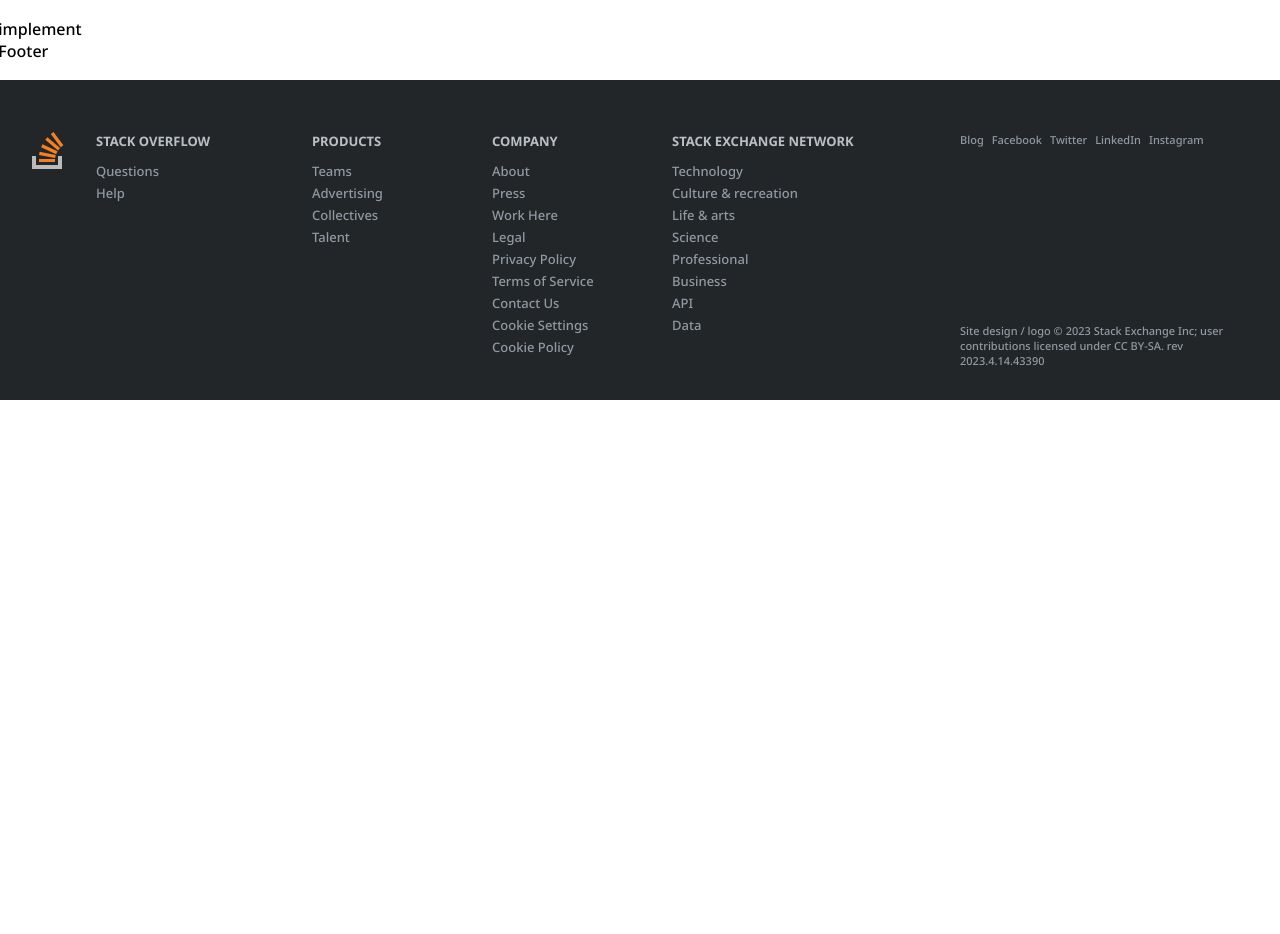
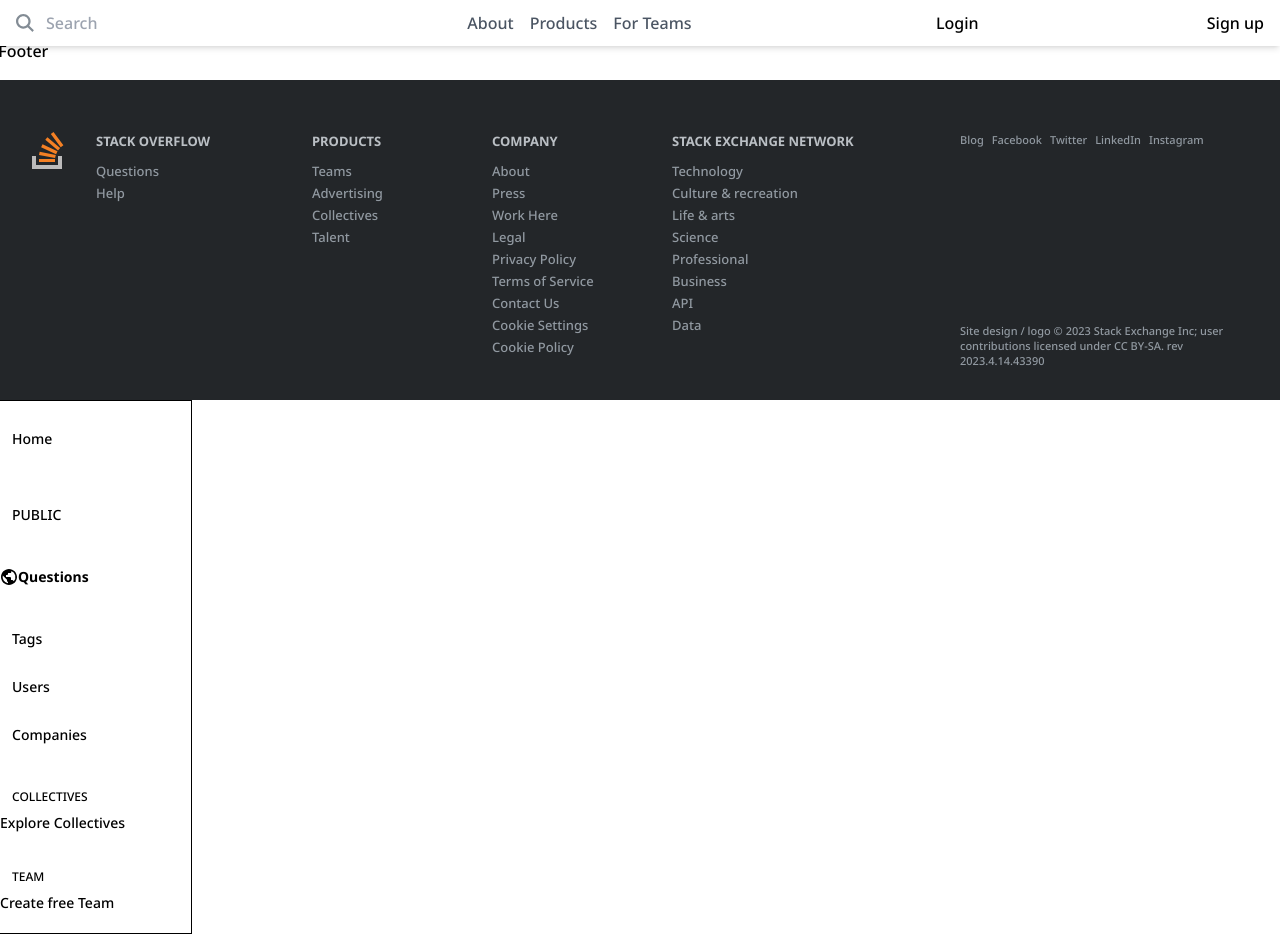
Before and after one commit to codestates-seb/seb43_pre_028, a React (Create React App) app in the folder client/: page / in a window 1280 px wide. Before the commit the page ends 800 px from the top, so only its background shows below. Built offline with nearby package versions, Linux system fonts and the light colour scheme.

Commit message:
💄 header & aside style 구현

```diff
--- a/client/src/components/App.jsx
+++ b/client/src/components/App.jsx
@@ -1,5 +1,7 @@
 import './App.css';
 import Footer from './layout/footer/Footer';
+import Header from './layout/header/Header';
+import Aside from './layout/aside/Aside';
 
 function App() {
   return (
@@ -9,6 +11,8 @@
         implement Footer
       </h1>
       <Footer />
+      <Header />
+      <Aside />
     </div>
   );
 }
--- /dev/null
+++ b/client/src/components/layout/aside/Aside.jsx
@@ -0,0 +1,39 @@
+import React from 'react';
+import { ReactComponent as StackoverFlowSVG } from '../../../assets/img/question.svg';
+
+function Aside() {
+  return (
+    <aside className="sticky w-48 sm:block hidden text-font-gray border border-r-line-gra border-l-0 border-solid">
+      <div className="flex flex-col bg-grey">
+        <span className="my-7 pl-3 text-sm text-bold cursor-pointer hover:text-black">
+          Home
+        </span>
+        <span className="my-7 pl-3 text-sm cursor-pointer">PUBLIC</span>
+        <ul>
+          <li className="flex items-center h-12 w-48 text-sm font-bold bg-main-gray text-black border-2 border-r-orange-500 cursor-pointer">
+            <StackoverFlowSVG />
+            <div className="">Questions</div>
+          </li>
+          <div className="my-7 pl-3 text-sm text-bold cursor-pointer">Tags</div>
+          <div className="my-7 pl-3 text-sm text-bold cursor-pointer">Users</div>
+          <div className="my-7 pl-3 text-sm text-bold cursor-pointer">Companies</div>
+          <li className="flex justify-between text-sm h-10 w-48 pt-3 ">
+            <div className="my-1 pl-3 text-xs">COLLECTIVES</div>
+          </li>
+          <li className="flex text-sm h-10 w-48 cursor-pointer hover:text-black">
+            <div>Explore Collectives</div>
+          </li>
+
+          <li className="flex justify-between text-sm h-10 w-48 pt-3 ">
+            <div className="my-1 pl-3 text-xs">TEAM</div>
+          </li>
+          <li className="flex text-sm h-10 w-48 cursor-pointer hover:text-black">
+            <div>Create free Team</div>
+          </li>
+        </ul>
+      </div>
+    </aside>
+  );
+}
+
+export default Aside;
--- /dev/null
+++ b/client/src/components/layout/header/Header.jsx
@@ -0,0 +1,28 @@
+import React from 'react';
+import { ReactComponent as StackoverFlowSVG } from '../../../assets/img/searchIcon.svg';
+
+function Header() {
+  return (
+    <header className="fixed top-0 left-0 w-full bg-white shadow-md flex items-center justify-between px-4 py-2">
+      <div className="flex items-center">
+        <StackoverFlowSVG />
+
+        <input type="text" placeholder="Search" className=" rounded-sm px-3 py-1" />
+      </div>
+      <nav className="flex justify-end">
+        <p className="text-gray-600 hover:text-gray-800 mr-4 cursor-pointer">About</p>
+        <p className="text-gray-600 hover:text-gray-800 mr-4 cursor-pointer">Products</p>
+        <p className="text-gray-600 hover:text-gray-800 mr-4 cursor-pointer">For Teams</p>
+      </nav>
+      <button type="button" className="bg-#B3D3EA cursor-pointer">
+        Login
+      </button>
+      <button type="button" className="bg-#0074CC cursor-pointer">
+        Sign up
+      </button>
+      {/* <button>Sign up</button> */}
+    </header>
+  );
+}
+
+export default Header;
```
